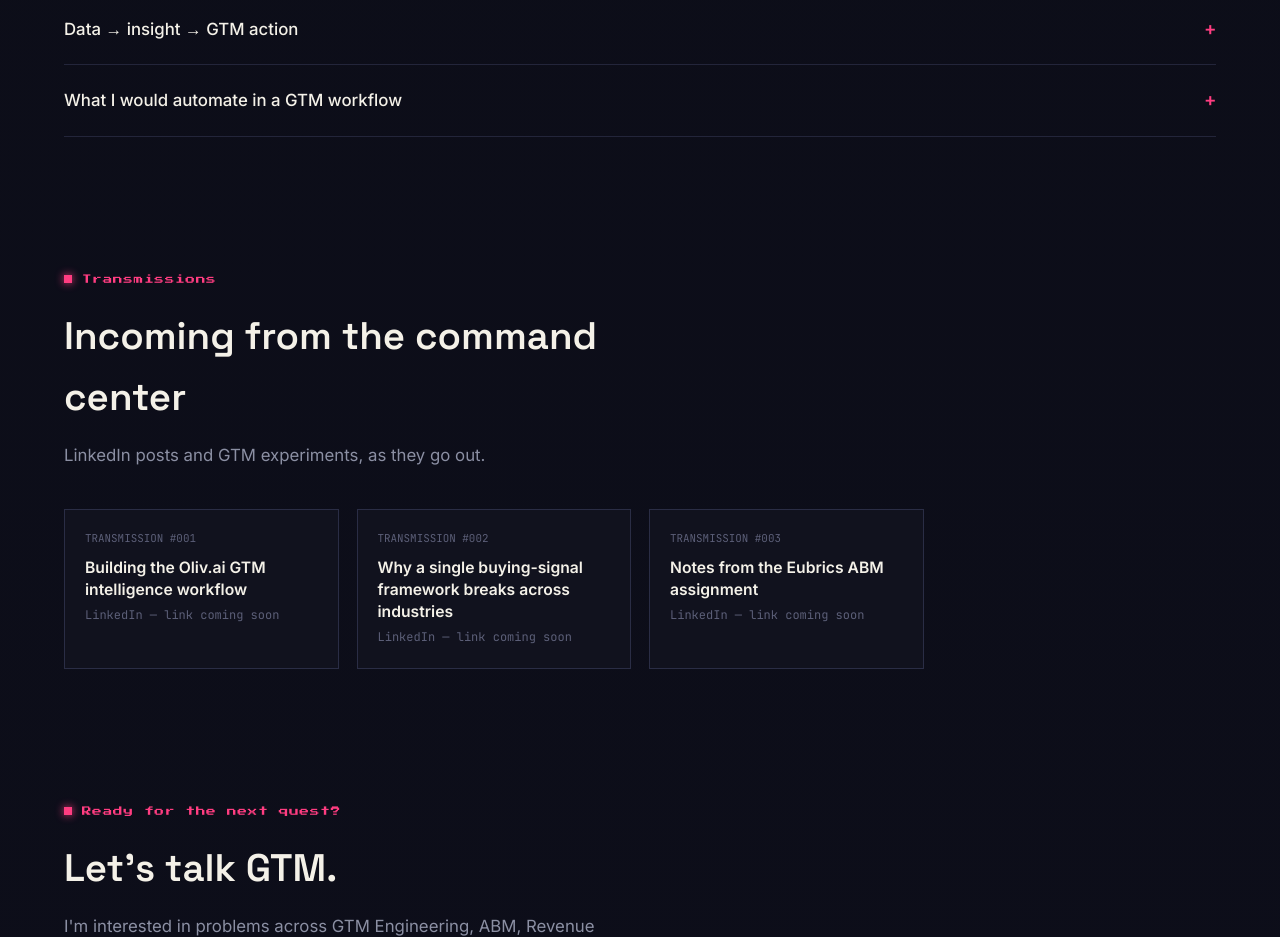
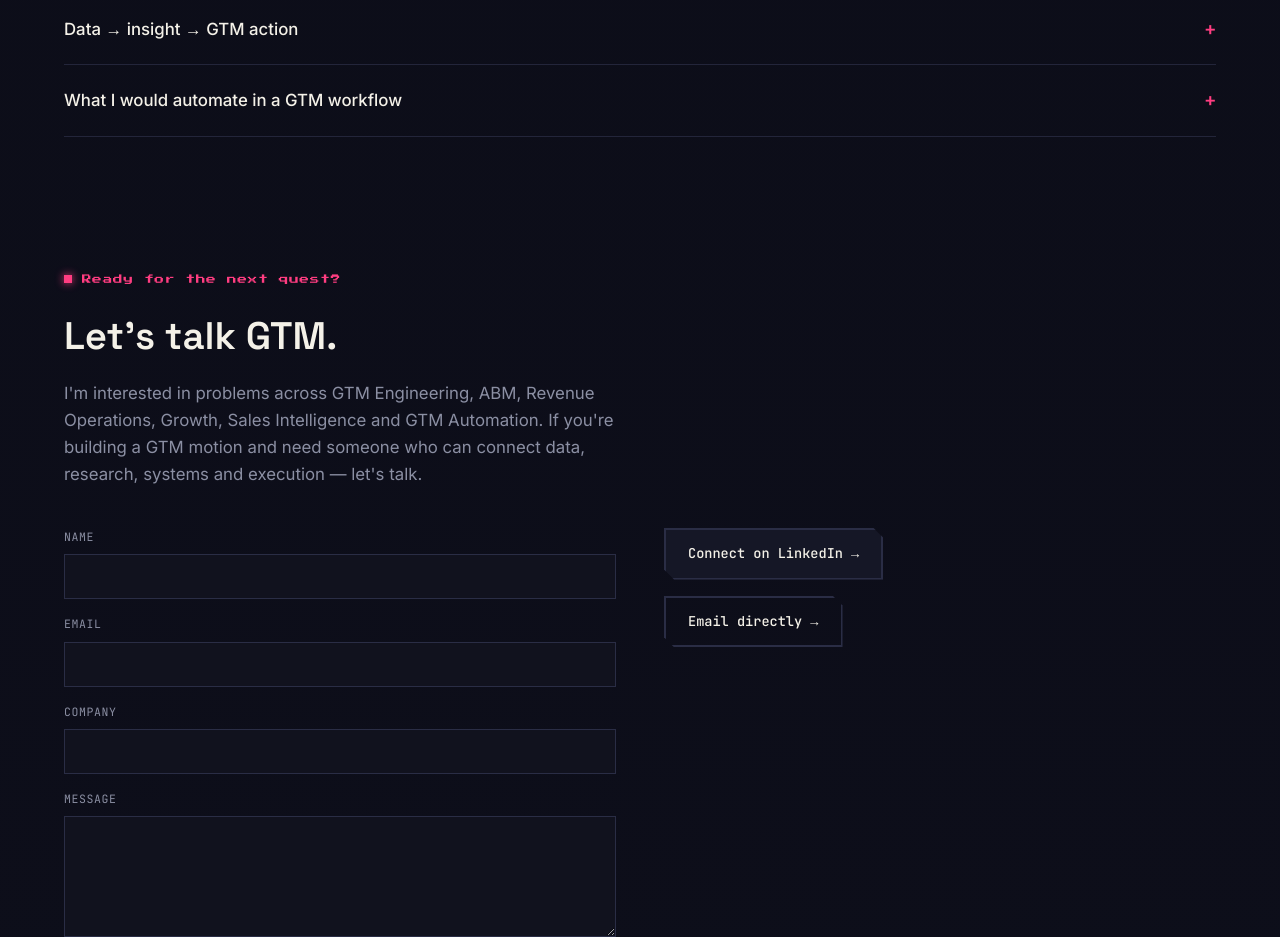
Before and after one commit to Ansu0612/-ansupriya-gtm-portfolio, a React (Vite) app: page / in a window 1280 px wide. Shown: the part 7280-8217 px from the top of the page. Built offline with nearby package versions, Linux system fonts and the light colour scheme.

Commit message:
Remove Transmissions component from Home page

```diff
--- a/src/pages/Home.jsx
+++ b/src/pages/Home.jsx
@@ -6,7 +6,6 @@ import Skills from '../components/Skills.jsx'
 import GTMOS from '../components/GTMOS.jsx'
 import TroubleshootingLab from '../components/TroubleshootingLab.jsx'
 import Playbook from '../components/Playbook.jsx'
-import Transmissions from '../components/Transmissions.jsx'
 import Contact from '../components/Contact.jsx'
 
 export default function Home() {
@@ -20,7 +19,6 @@ export default function Home() {
       <Journey />
       <TroubleshootingLab />
       <Playbook />
-      <Transmissions />
       <Contact />
     </>
   )
```
